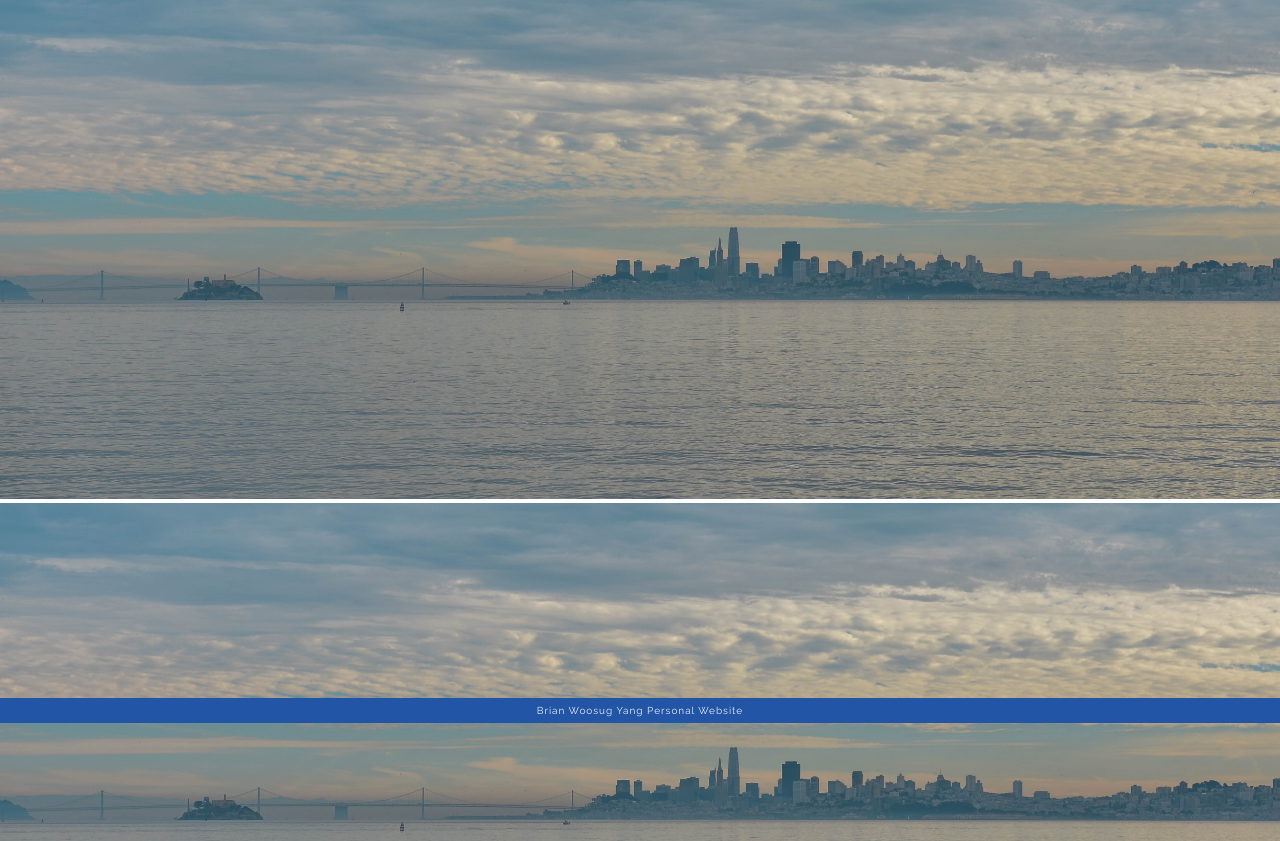
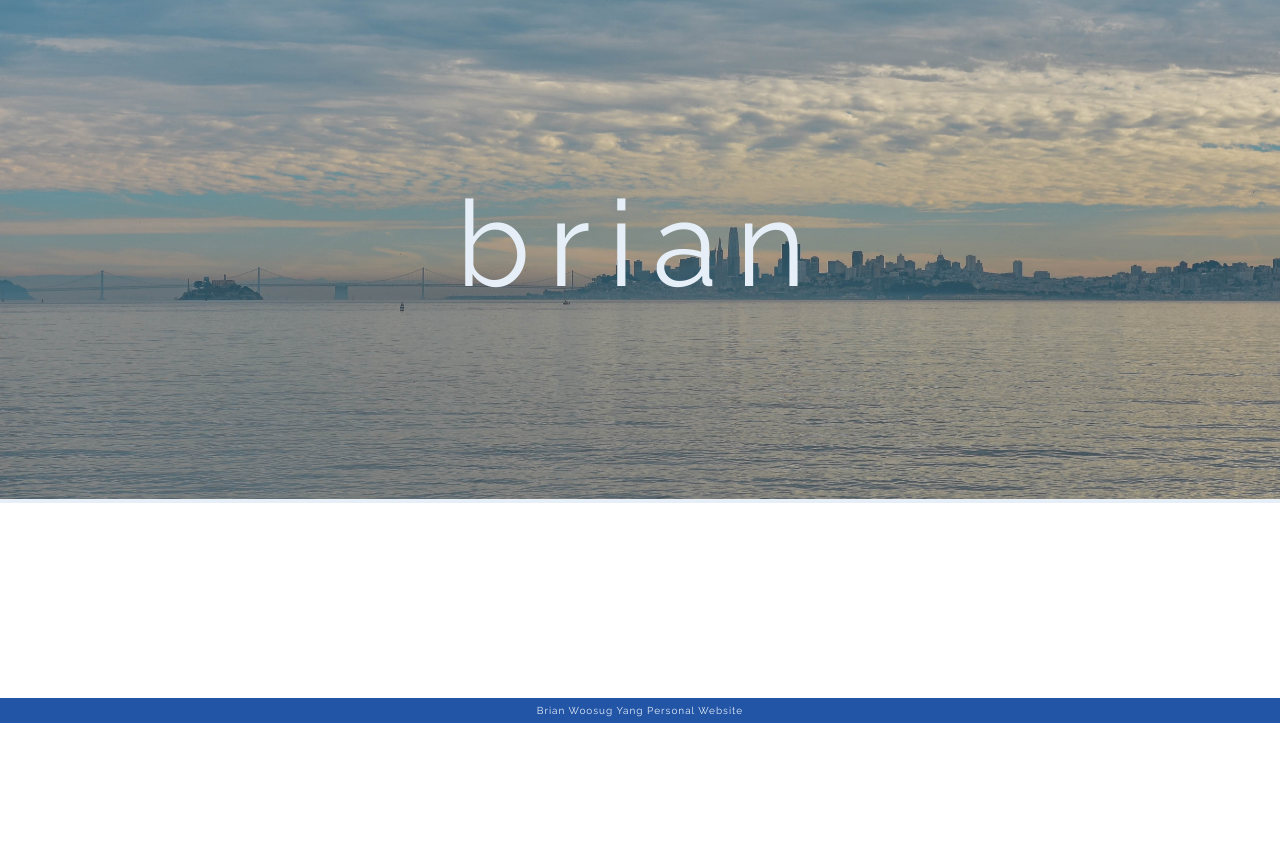
Before and after one commit to brianwsyang/portfolioReactJS, a React app: page / in a window 1280 px wide. Shown: the part 77-918 px from the top of the page. Built offline with nearby package versions, Linux system fonts and the light colour scheme.

Commit message:
28Jul2021.v2: added more to home page

```diff
--- a/src/components/App.css
+++ b/src/components/App.css
@@ -5,3 +5,8 @@
 .homeBkgd {
   width: 100%;
 }
+
+.spacer {
+  width: 100%;
+  height: 60vh;
+}
--- a/src/components/App.js
+++ b/src/components/App.js
@@ -4,6 +4,7 @@ import './App.css'
 import {
   Navbar,
   Footer,
+  Home,
 } from './index.js'
 
 import SF from './images/SF02.jpg'
@@ -13,6 +14,9 @@ const App = () => {
   return (<>
   <Navbar />
 
+  <Home />
+
+  <div className='spacer'></div>
   <img src={SF} className='homeBkgd' />
   <img src={SF} className='homeBkgd' />
   <img src={SF} className='homeBkgd' />
--- /dev/null
+++ b/src/components/Home.css
@@ -0,0 +1,17 @@
+.homeContainer {
+  background-color: #e6eff7;
+
+  position: relative;
+  text-align: center;
+}
+
+.homeContainer p {
+  color: #e6eff7;
+  font-size: 120px;
+  letter-spacing: 0.15em;
+
+  position: absolute;
+  top: 50%;
+  left: 50%;
+  transform: translate(-50%, -50%);
+}
--- /dev/null
+++ b/src/components/Home.js
@@ -0,0 +1,16 @@
+import React from 'react'
+import './Home.css'
+
+import SF from './images/SF02.jpg'
+
+const Home = () => {
+
+  return (<>
+  <div className='homeContainer'>
+    <img src={SF} className='homeBkgd' />
+    <p>brian</p>
+  </div>
+  </>)
+}
+
+export default Home
--- a/src/components/index.js
+++ b/src/components/index.js
@@ -1,3 +1,4 @@
 export { default as App } from './App'
 export { default as Navbar } from './Navbar'
 export { default as Footer } from './Footer'
+export { default as Home } from './Home'
```
